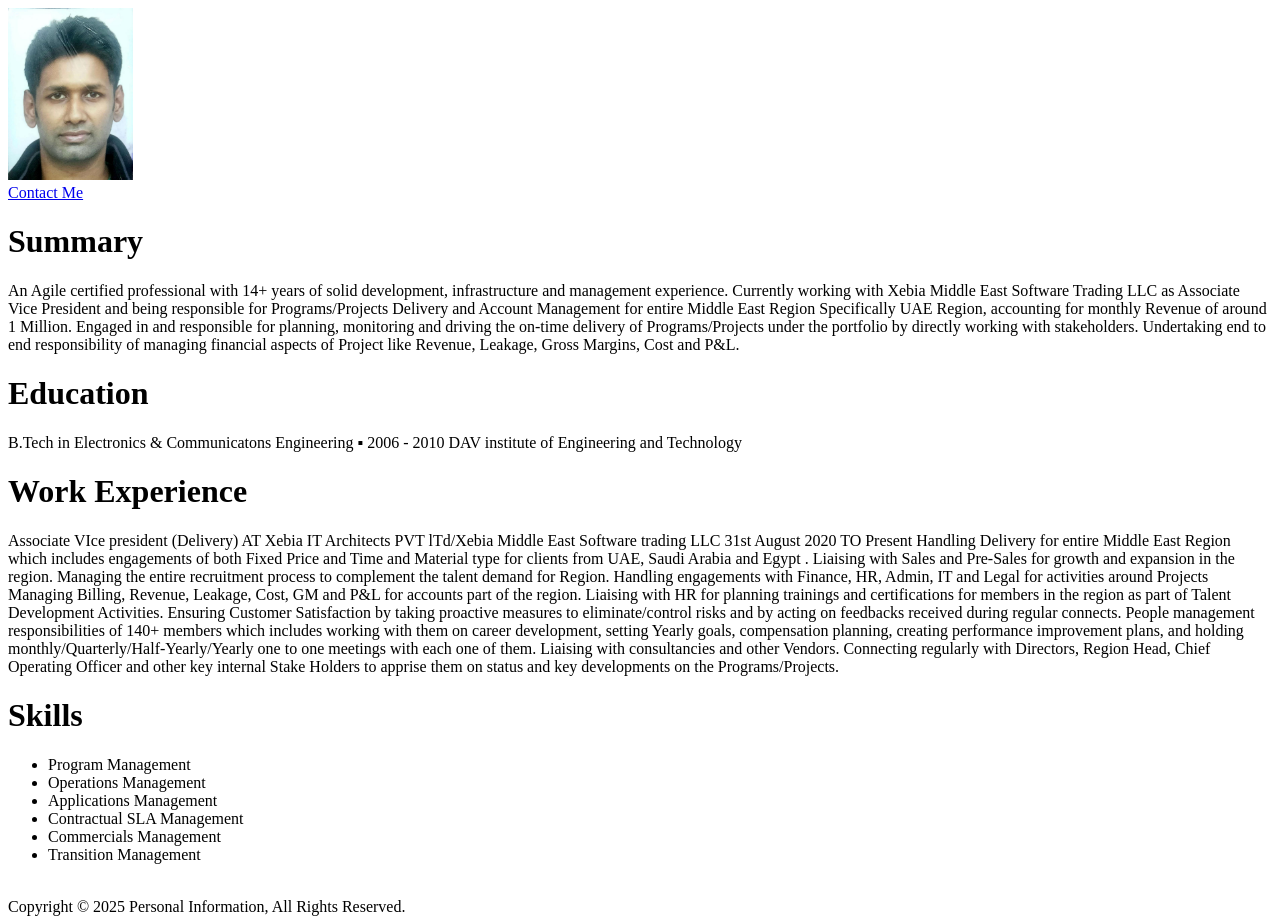
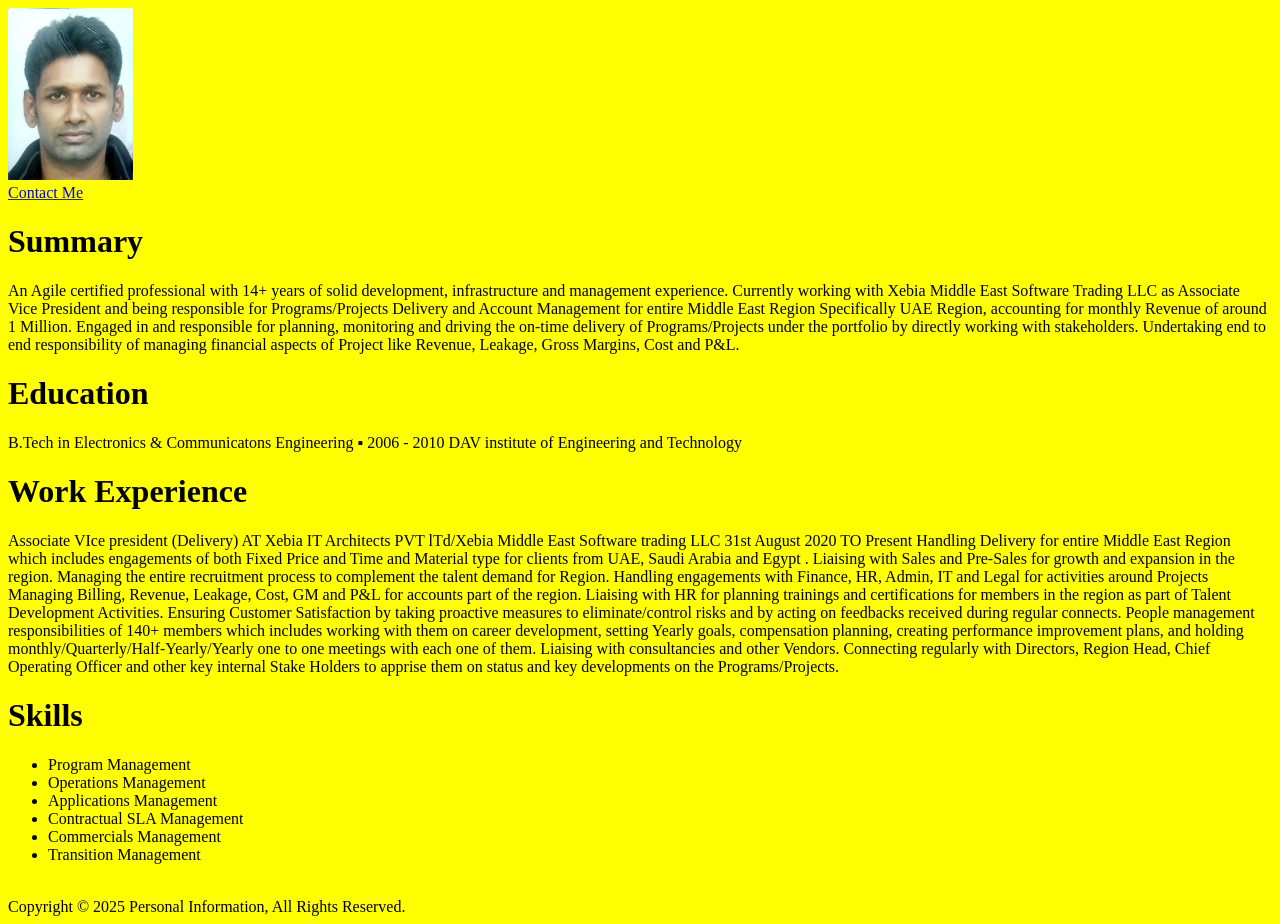
Before and after one commit to utkarsh008/Capstone-Project1, a plain HTML site: page index.html in a window 1280 px wide. Drawn offline with Linux system fonts and the light colour scheme.

Commit message:
Update index.html

```diff
--- a/index.html
+++ b/index.html
@@ -3,6 +3,11 @@
     <head>
         <meta charset="UTF-8">
         <title>My Resume</title>
+        <style>
+            html{
+                Background:Yellow;
+            }
+        </style>
     </head>
     <body>
         <img src="./assets/images/Utkarsh.jpg" width="125" atr="Candidate's profile photo"/> <br/>
```
